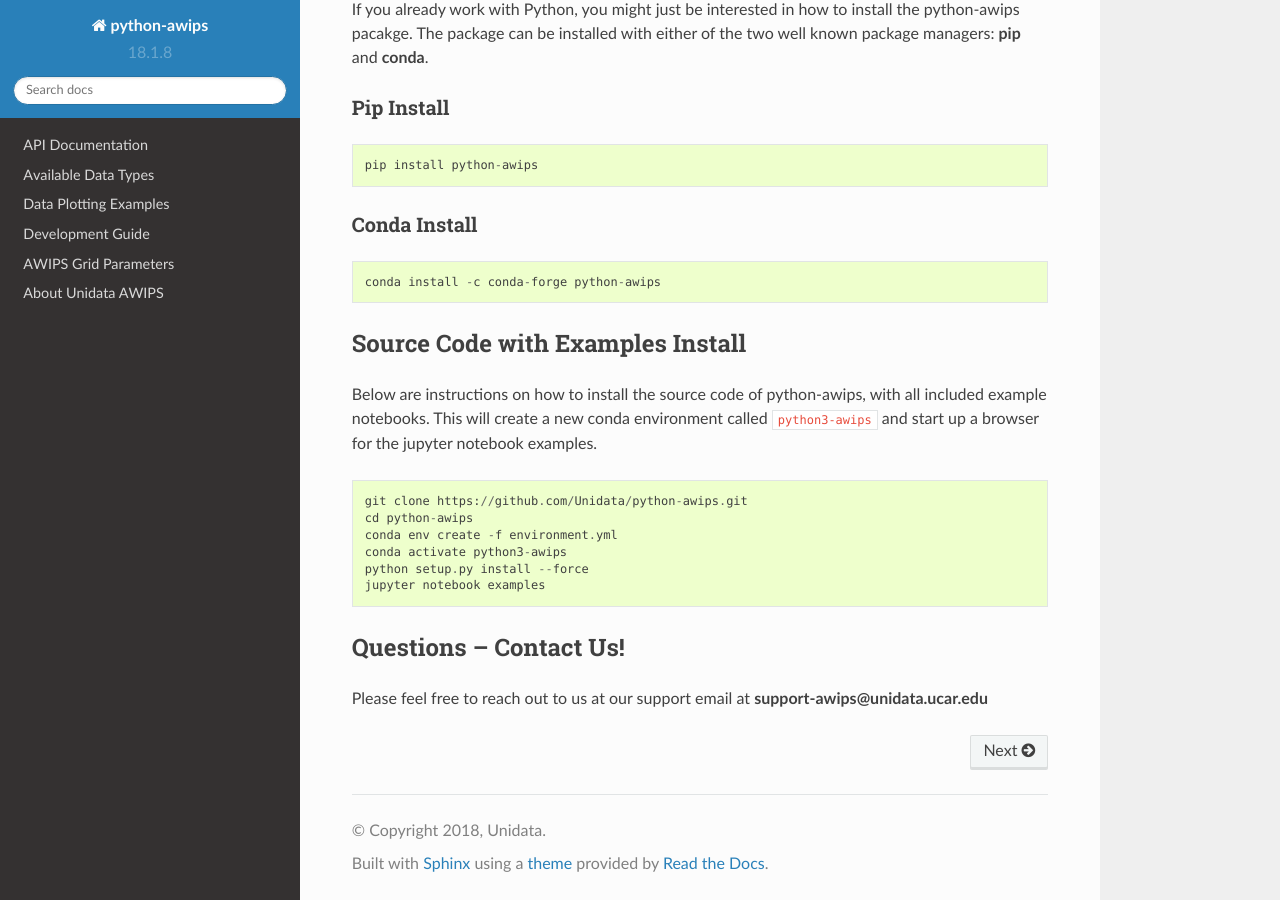
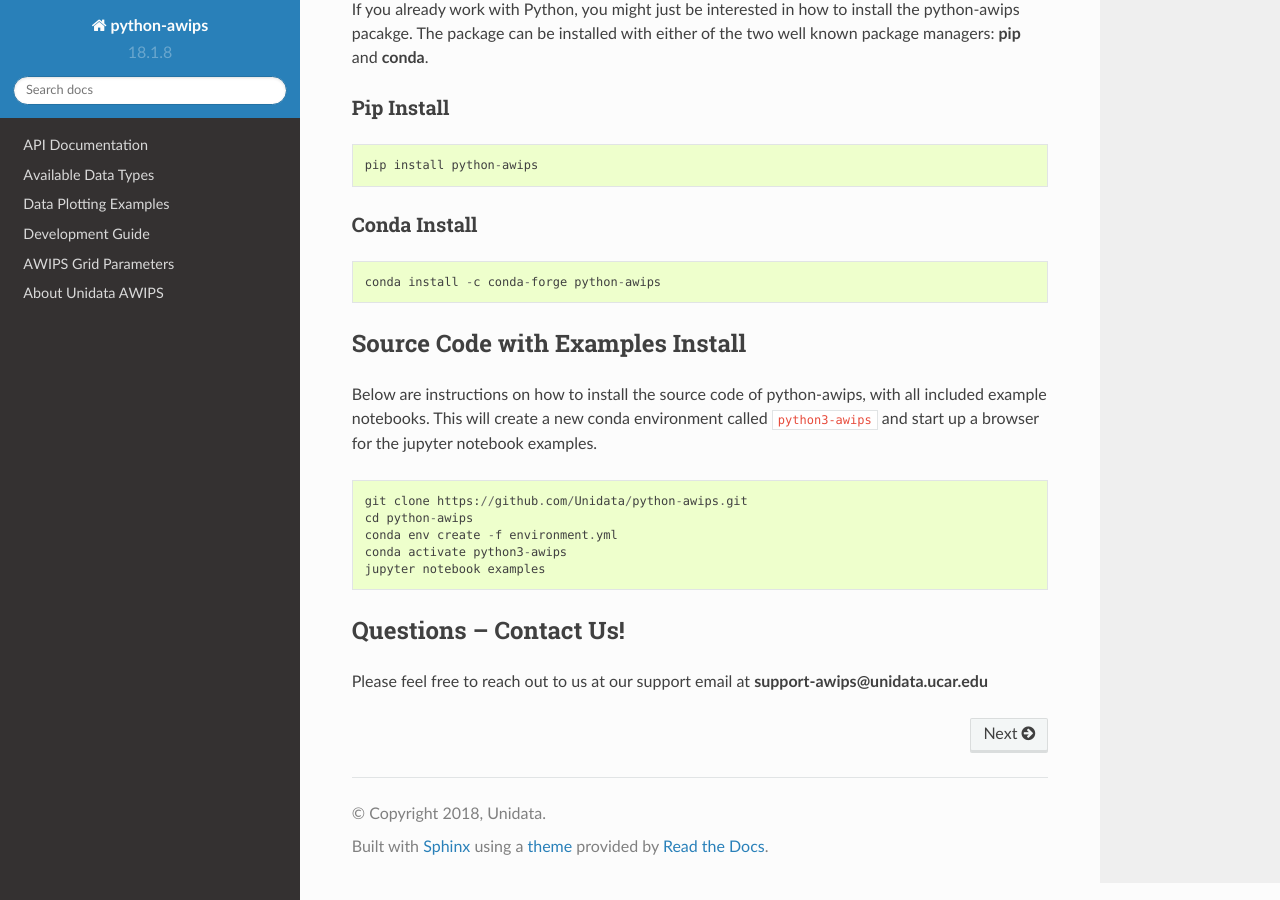
Before and after one commit to Unidata/python-awips, a Sphinx documentation site: the page built from docs/source/index.rst, in a window 1280 px wide and 900 px high, scrolled down 569 px. Built offline with Sphinx 7.4.7 and the Read the Docs theme 2.0.0, drawn with Linux system fonts in a browser that asks for light colours.

Commit message:
Update index.rst
python-awips is now in the environment.yml so no need to install from source code

```diff
--- a/docs/source/index.rst
+++ b/docs/source/index.rst
@@ -51,7 +51,6 @@ Below are instructions on how to install the source code of python-awips, with a
     cd python-awips
     conda env create -f environment.yml
     conda activate python3-awips
-    python setup.py install --force
     jupyter notebook examples
 
 
```
